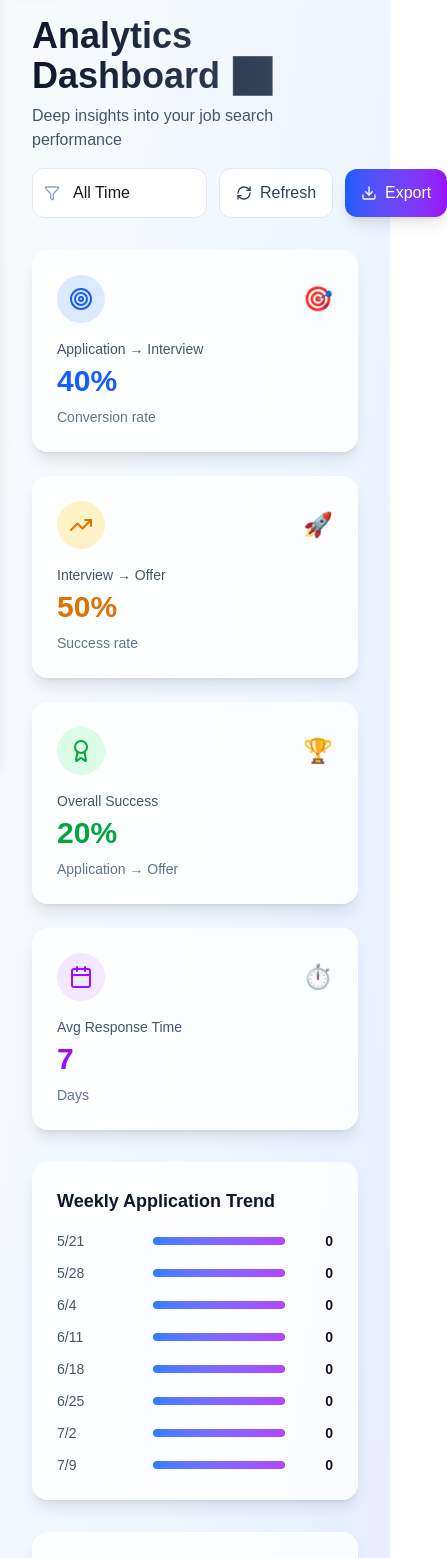
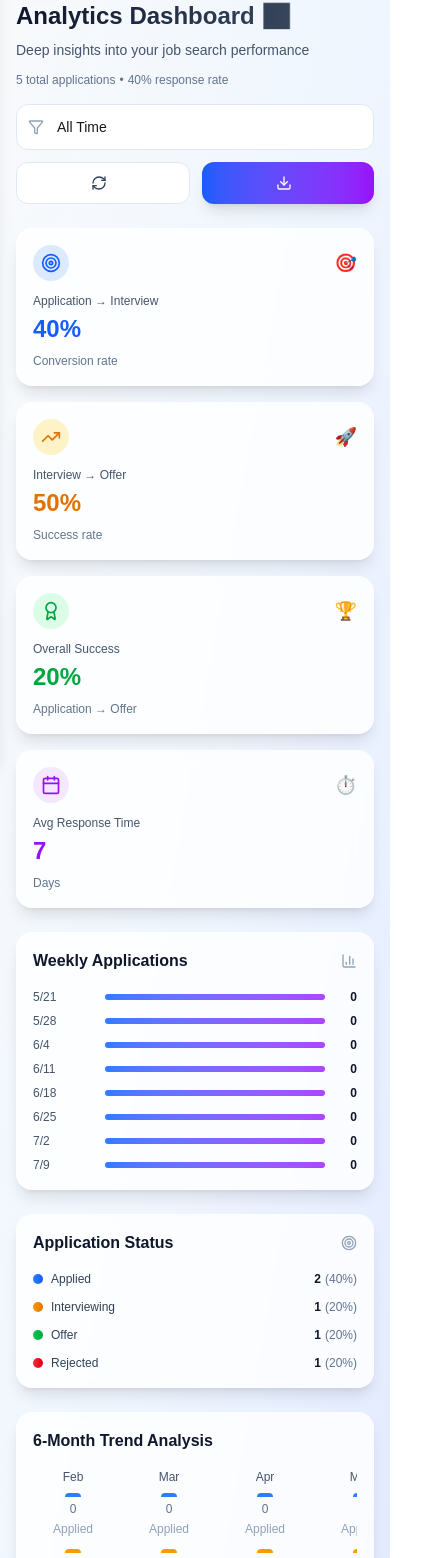
Before and after one commit to MikeTemi/job-tracker, a Next.js app: page /analytics in a window 390 px wide. Shown: the part 80-1638 px from the top of the page, 447 px wide, since content can reach past the window. Built offline with nearby package versions, Linux system fonts and the light colour scheme.

Commit message:
feat: enhance analytics page with improved responsiveness, loading states, and new chart components

```diff
--- a/src/app/analytics/page.tsx
+++ b/src/app/analytics/page.tsx
@@ -1,7 +1,7 @@
 'use client';
 
 import { useState, useEffect } from 'react';
-import { Calendar, TrendingUp, Target, Award, Filter, Download, RefreshCw } from 'lucide-react';
+import { Calendar, TrendingUp, Target, Award, Filter, Download, RefreshCw, BarChart3 } from 'lucide-react';
 import { Job, JobStatus } from '@/types/job';
 
 interface AnalyticsData {
@@ -24,7 +24,7 @@ export default function AnalyticsPage() {
   const [analytics, setAnalytics] = useState<AnalyticsData | null>(null);
   const [loading, setLoading] = useState(true);
   const [error, setError] = useState<string | null>(null);
-  const [dateRange, setDateRange] = useState('all'); // all, 30d, 90d, 6m, 1y
+  const [dateRange, setDateRange] = useState('all');
   const [refreshing, setRefreshing] = useState(false);
 
   useEffect(() => {
@@ -76,7 +76,7 @@ export default function AnalyticsPage() {
         cutoffDate.setFullYear(cutoffDate.getFullYear() - 1);
         break;
       default:
-        cutoffDate.setFullYear(2020); // Show all data
+        cutoffDate.setFullYear(2020);
     }
 
     const filteredJobs = jobsData.filter(job =>
@@ -182,7 +182,7 @@ export default function AnalyticsPage() {
         { period: '3 Months Ago', rate: Math.max(0, conversionRates.applicationToInterview - 10) }
       ],
       topCompanies,
-      averageResponseTime: 7, // Mock data - you could calculate this from actual response dates
+      averageResponseTime: 7,
       conversionRates
     };
   };
@@ -216,10 +216,10 @@ export default function AnalyticsPage() {
 
   if (loading) {
     return (
-      <div className="min-h-screen flex items-center justify-center">
+      <div className="min-h-screen bg-gradient-to-br from-slate-50 via-blue-50 to-indigo-100 flex items-center justify-center px-4">
         <div className="text-center">
-          <div className="animate-spin rounded-full h-12 w-12 border-b-2 border-blue-600 mx-auto"></div>
-          <p className="mt-4 text-slate-600">Loading analytics...</p>
+          <div className="animate-spin rounded-full h-8 w-8 sm:h-12 sm:w-12 border-b-2 border-blue-600 mx-auto"></div>
+          <p className="mt-4 text-slate-600 text-sm sm:text-base">Loading analytics...</p>
         </div>
       </div>
     );
@@ -227,19 +227,19 @@ export default function AnalyticsPage() {
 
   if (error) {
     return (
-      <div className="min-h-screen flex items-center justify-center">
-        <div className="bg-white rounded-xl shadow-lg p-8 max-w-md w-full mx-4">
+      <div className="min-h-screen bg-gradient-to-br from-slate-50 via-blue-50 to-indigo-100 flex items-center justify-center px-4">
+        <div className="bg-white rounded-xl shadow-lg p-6 sm:p-8 max-w-md w-full">
           <div className="text-center">
-            <div className="bg-red-100 rounded-full p-3 w-16 h-16 mx-auto mb-4">
-              <svg className="w-10 h-10 text-red-600" fill="none" stroke="currentColor" viewBox="0 0 24 24">
+            <div className="bg-red-100 rounded-full p-3 w-12 h-12 sm:w-16 sm:h-16 mx-auto mb-4">
+              <svg className="w-6 h-6 sm:w-10 sm:h-10 text-red-600" fill="none" stroke="currentColor" viewBox="0 0 24 24">
                 <path strokeLinecap="round" strokeLinejoin="round" strokeWidth={2} d="M12 8v4m0 4h.01M21 12a9 9 0 11-18 0 9 9 0 0118 0z" />
               </svg>
             </div>
             <h3 className="text-lg font-semibold text-gray-900 mb-2">Error Loading Analytics</h3>
-            <p className="text-gray-600 mb-4">{error}</p>
+            <p className="text-gray-600 mb-4 text-sm">{error}</p>
             <button
               onClick={fetchAnalytics}
-              className="bg-blue-600 text-white px-4 py-2 rounded-lg hover:bg-blue-700 transition-colors"
+              className="bg-blue-600 text-white px-4 py-2 rounded-lg hover:bg-blue-700 transition-colors text-sm"
             >
               Try Again
             </button>
@@ -252,29 +252,35 @@ export default function AnalyticsPage() {
   if (!analytics) return null;
 
   return (
-    <div className="min-h-screen p-8">
-      <div className="max-w-7xl mx-auto">
+    <div className="min-h-screen bg-gradient-to-br from-slate-50 via-blue-50 to-indigo-100">
+      <div className="max-w-7xl mx-auto px-4 sm:px-6 lg:px-8 py-4 sm:py-6 lg:py-8">
 
-        {/* Header */}
-        <div className="mb-8">
-          <div className="flex flex-col lg:flex-row lg:items-center lg:justify-between">
-            <div className="mb-4 lg:mb-0">
-              <h1 className="text-4xl font-bold bg-gradient-to-r from-slate-900 to-slate-600 bg-clip-text text-transparent">
+        {/* Enhanced Responsive Header */}
+        <div className="mb-6 sm:mb-8">
+          <div className="flex flex-col space-y-4 lg:flex-row lg:items-center lg:justify-between lg:space-y-0">
+            <div>
+              <h1 className="text-2xl sm:text-3xl lg:text-4xl font-bold bg-gradient-to-r from-slate-900 to-slate-600 bg-clip-text text-transparent">
                 Analytics Dashboard 📊
               </h1>
-              <p className="text-slate-600 mt-2">
+              <p className="text-slate-600 mt-2 text-sm sm:text-base">
                 Deep insights into your job search performance
               </p>
+              <div className="flex flex-wrap items-center gap-1 sm:gap-2 mt-3 text-xs sm:text-sm text-slate-500">
+                <span>{analytics.totalApplications} total applications</span>
+                <span>•</span>
+                <span>{analytics.conversionRates.applicationToInterview}% response rate</span>
+              </div>
             </div>
 
-            <div className="flex items-center space-x-3">
+            {/* Responsive Action Controls */}
+            <div className="flex flex-col sm:flex-row items-stretch sm:items-center gap-3">
               {/* Date Range Filter */}
               <div className="relative">
                 <Filter className="absolute left-3 top-1/2 transform -translate-y-1/2 text-slate-400 h-4 w-4" />
                 <select
                   value={dateRange}
                   onChange={(e) => setDateRange(e.target.value)}
-                  className="pl-10 pr-8 py-3 rounded-xl border border-slate-200 bg-white focus:outline-none focus:ring-2 focus:ring-blue-500/20 focus:border-blue-500 transition-colors appearance-none"
+                  className="w-full sm:w-auto pl-10 pr-8 py-3 rounded-xl border border-slate-200 bg-white focus:outline-none focus:ring-2 focus:ring-blue-500/20 focus:border-blue-500 transition-colors appearance-none text-sm"
                 >
                   <option value="all">All Time</option>
                   <option value="30d">Last 30 Days</option>
@@ -284,109 +290,121 @@ export default function AnalyticsPage() {
                 </select>
               </div>
 
-              {/* Refresh Button */}
+              {/* Action Buttons */}
+              <div className="flex space-x-3">
                 <button
                   onClick={handleRefresh}
                   disabled={refreshing}
-                className="flex items-center space-x-2 px-4 py-3 bg-white border border-slate-200 text-slate-700 rounded-xl hover:bg-slate-50 transition-colors disabled:opacity-50"
+                  className="flex-1 sm:flex-none flex items-center justify-center space-x-2 px-4 py-3 bg-white border border-slate-200 text-slate-700 rounded-xl hover:bg-slate-50 transition-colors disabled:opacity-50 text-sm"
                 >
                   <RefreshCw className={`h-4 w-4 ${refreshing ? 'animate-spin' : ''}`} />
-                <span>Refresh</span>
+                  <span className="hidden sm:inline">Refresh</span>
                 </button>
 
-              {/* Export Button */}
                 <button
                   onClick={exportAnalytics}
-                className="flex items-center space-x-2 px-4 py-3 bg-gradient-to-r from-blue-600 to-purple-600 text-white rounded-xl hover:from-blue-700 hover:to-purple-700 transition-all duration-200 shadow-lg hover:shadow-xl"
+                  className="flex-1 sm:flex-none flex items-center justify-center space-x-2 px-4 py-3 bg-gradient-to-r from-blue-600 to-purple-600 text-white rounded-xl hover:from-blue-700 hover:to-purple-700 transition-all duration-200 shadow-lg hover:shadow-xl text-sm"
                 >
                   <Download className="h-4 w-4" />
-                <span>Export</span>
+                  <span className="hidden sm:inline">Export</span>
                 </button>
               </div>
             </div>
           </div>
-
-        {/* Key Metrics */}
-        <div className="grid grid-cols-1 md:grid-cols-2 lg:grid-cols-4 gap-6 mb-8">
-          <div className="bg-white/80 backdrop-blur-sm rounded-2xl shadow-lg border border-white/20 p-6">
-            <div className="flex items-center justify-between mb-4">
-              <div className="bg-blue-100 rounded-full p-3">
-                <Target className="h-6 w-6 text-blue-600" />
-              </div>
-              <span className="text-2xl">🎯</span>
-            </div>
-            <h3 className="text-sm font-medium text-slate-600 mb-1">Application → Interview</h3>
-            <p className="text-3xl font-bold text-blue-600">{analytics.conversionRates.applicationToInterview}%</p>
-            <p className="text-sm text-slate-500 mt-2">Conversion rate</p>
         </div>
 
-          <div className="bg-white/80 backdrop-blur-sm rounded-2xl shadow-lg border border-white/20 p-6">
-            <div className="flex items-center justify-between mb-4">
-              <div className="bg-amber-100 rounded-full p-3">
-                <TrendingUp className="h-6 w-6 text-amber-600" />
+        {/* Enhanced Responsive Key Metrics Grid */}
+        <div className="grid grid-cols-1 sm:grid-cols-2 lg:grid-cols-4 gap-4 sm:gap-6 mb-6 sm:mb-8">
+
+          {/* Application → Interview Card */}
+          <div className="bg-white/80 backdrop-blur-sm rounded-2xl shadow-lg border border-white/20 p-4 sm:p-6 hover:shadow-xl transition-all duration-200">
+            <div className="flex items-center justify-between mb-3 sm:mb-4">
+              <div className="bg-blue-100 rounded-full p-2 sm:p-3">
+                <Target className="h-5 w-5 sm:h-6 sm:w-6 text-blue-600" />
               </div>
-              <span className="text-2xl">🚀</span>
+              <span className="text-lg sm:text-2xl">🎯</span>
             </div>
-            <h3 className="text-sm font-medium text-slate-600 mb-1">Interview → Offer</h3>
-            <p className="text-3xl font-bold text-amber-600">{analytics.conversionRates.interviewToOffer}%</p>
-            <p className="text-sm text-slate-500 mt-2">Success rate</p>
+            <h3 className="text-xs sm:text-sm font-medium text-slate-600 mb-1">Application → Interview</h3>
+            <p className="text-2xl sm:text-3xl font-bold text-blue-600">{analytics.conversionRates.applicationToInterview}%</p>
+            <p className="text-xs sm:text-sm text-slate-500 mt-2">Conversion rate</p>
           </div>
 
-          <div className="bg-white/80 backdrop-blur-sm rounded-2xl shadow-lg border border-white/20 p-6">
-            <div className="flex items-center justify-between mb-4">
-              <div className="bg-green-100 rounded-full p-3">
-                <Award className="h-6 w-6 text-green-600" />
+          {/* Interview → Offer Card */}
+          <div className="bg-white/80 backdrop-blur-sm rounded-2xl shadow-lg border border-white/20 p-4 sm:p-6 hover:shadow-xl transition-all duration-200">
+            <div className="flex items-center justify-between mb-3 sm:mb-4">
+              <div className="bg-amber-100 rounded-full p-2 sm:p-3">
+                <TrendingUp className="h-5 w-5 sm:h-6 sm:w-6 text-amber-600" />
               </div>
-              <span className="text-2xl">🏆</span>
+              <span className="text-lg sm:text-2xl">🚀</span>
             </div>
-            <h3 className="text-sm font-medium text-slate-600 mb-1">Overall Success</h3>
-            <p className="text-3xl font-bold text-green-600">{analytics.conversionRates.overallSuccess}%</p>
-            <p className="text-sm text-slate-500 mt-2">Application → Offer</p>
+            <h3 className="text-xs sm:text-sm font-medium text-slate-600 mb-1">Interview → Offer</h3>
+            <p className="text-2xl sm:text-3xl font-bold text-amber-600">{analytics.conversionRates.interviewToOffer}%</p>
+            <p className="text-xs sm:text-sm text-slate-500 mt-2">Success rate</p>
           </div>
 
-          <div className="bg-white/80 backdrop-blur-sm rounded-2xl shadow-lg border border-white/20 p-6">
-            <div className="flex items-center justify-between mb-4">
-              <div className="bg-purple-100 rounded-full p-3">
-                <Calendar className="h-6 w-6 text-purple-600" />
+          {/* Overall Success Card */}
+          <div className="bg-white/80 backdrop-blur-sm rounded-2xl shadow-lg border border-white/20 p-4 sm:p-6 hover:shadow-xl transition-all duration-200">
+            <div className="flex items-center justify-between mb-3 sm:mb-4">
+              <div className="bg-green-100 rounded-full p-2 sm:p-3">
+                <Award className="h-5 w-5 sm:h-6 sm:w-6 text-green-600" />
               </div>
-              <span className="text-2xl">⏱️</span>
+              <span className="text-lg sm:text-2xl">🏆</span>
             </div>
-            <h3 className="text-sm font-medium text-slate-600 mb-1">Avg Response Time</h3>
-            <p className="text-3xl font-bold text-purple-600">{analytics.averageResponseTime}</p>
-            <p className="text-sm text-slate-500 mt-2">Days</p>
+            <h3 className="text-xs sm:text-sm font-medium text-slate-600 mb-1">Overall Success</h3>
+            <p className="text-2xl sm:text-3xl font-bold text-green-600">{analytics.conversionRates.overallSuccess}%</p>
+            <p className="text-xs sm:text-sm text-slate-500 mt-2">Application → Offer</p>
+          </div>
+
+          {/* Average Response Time Card */}
+          <div className="bg-white/80 backdrop-blur-sm rounded-2xl shadow-lg border border-white/20 p-4 sm:p-6 hover:shadow-xl transition-all duration-200">
+            <div className="flex items-center justify-between mb-3 sm:mb-4">
+              <div className="bg-purple-100 rounded-full p-2 sm:p-3">
+                <Calendar className="h-5 w-5 sm:h-6 sm:w-6 text-purple-600" />
+              </div>
+              <span className="text-lg sm:text-2xl">⏱️</span>
+            </div>
+            <h3 className="text-xs sm:text-sm font-medium text-slate-600 mb-1">Avg Response Time</h3>
+            <p className="text-2xl sm:text-3xl font-bold text-purple-600">{analytics.averageResponseTime}</p>
+            <p className="text-xs sm:text-sm text-slate-500 mt-2">Days</p>
           </div>
         </div>
 
-        {/* Charts Grid */}
-        <div className="grid grid-cols-1 lg:grid-cols-2 gap-8 mb-8">
+        {/* Enhanced Responsive Charts Grid */}
+        <div className="grid grid-cols-1 lg:grid-cols-2 gap-6 lg:gap-8 mb-6 sm:mb-8">
 
-          {/* Weekly Applications Chart */}
-          <div className="bg-white/80 backdrop-blur-sm rounded-2xl shadow-lg border border-white/20 p-6">
-            <h3 className="text-lg font-bold text-slate-900 mb-4">Weekly Application Trend</h3>
-            <div className="space-y-3">
+          {/* Weekly Applications Chart - Mobile Optimized */}
+          <div className="bg-white/80 backdrop-blur-sm rounded-2xl shadow-lg border border-white/20 p-4 sm:p-6">
+            <div className="flex items-center justify-between mb-4 sm:mb-6">
+              <h3 className="text-base sm:text-lg font-bold text-slate-900">Weekly Applications</h3>
+              <BarChart3 className="h-4 w-4 sm:h-5 sm:w-5 text-slate-400" />
+            </div>
+            <div className="space-y-2 sm:space-y-3">
               {analytics.weeklyApplications.map((week, index) => (
                 <div key={index} className="flex items-center justify-between">
-                  <span className="text-sm text-slate-600 w-20">{week.week}</span>
-                  <div className="flex-1 mx-4">
-                    <div className="bg-slate-200 rounded-full h-2">
+                  <span className="text-xs sm:text-sm text-slate-600 w-16 sm:w-20">{week.week}</span>
+                  <div className="flex-1 mx-2 sm:mx-4">
+                    <div className="bg-slate-200 rounded-full h-1.5 sm:h-2">
                       <div
-                        className="bg-gradient-to-r from-blue-500 to-purple-500 h-2 rounded-full transition-all duration-500"
+                        className="bg-gradient-to-r from-blue-500 to-purple-500 h-1.5 sm:h-2 rounded-full transition-all duration-500"
                         style={{
                           width: `${Math.max(10, (week.count / Math.max(...analytics.weeklyApplications.map(w => w.count))) * 100)}%`
                         }}
                       ></div>
                     </div>
                   </div>
-                  <span className="text-sm font-semibold text-slate-900 w-8 text-right">{week.count}</span>
+                  <span className="text-xs sm:text-sm font-semibold text-slate-900 w-6 sm:w-8 text-right">{week.count}</span>
                 </div>
               ))}
             </div>
           </div>
 
-          {/* Status Distribution */}
-          <div className="bg-white/80 backdrop-blur-sm rounded-2xl shadow-lg border border-white/20 p-6">
-            <h3 className="text-lg font-bold text-slate-900 mb-4">Application Status</h3>
-            <div className="space-y-4">
+          {/* Status Distribution - Mobile Optimized */}
+          <div className="bg-white/80 backdrop-blur-sm rounded-2xl shadow-lg border border-white/20 p-4 sm:p-6">
+            <div className="flex items-center justify-between mb-4 sm:mb-6">
+              <h3 className="text-base sm:text-lg font-bold text-slate-900">Application Status</h3>
+              <Target className="h-4 w-4 sm:h-5 sm:w-5 text-slate-400" />
+            </div>
+            <div className="space-y-3 sm:space-y-4">
               {analytics.statusDistribution.map((status, index) => {
                 const colors = {
                   [JobStatus.APPLIED]: 'from-blue-500 to-blue-600',
@@ -397,12 +415,12 @@ export default function AnalyticsPage() {
 
                 return (
                   <div key={index} className="flex items-center justify-between">
-                    <div className="flex items-center space-x-3">
-                      <div className={`w-3 h-3 rounded-full bg-gradient-to-r ${colors[status.status as JobStatus] || 'from-gray-500 to-gray-600'}`}></div>
-                      <span className="text-sm text-slate-700 capitalize">{status.status.toLowerCase()}</span>
+                    <div className="flex items-center space-x-2 sm:space-x-3">
+                      <div className={`w-2.5 h-2.5 sm:w-3 sm:h-3 rounded-full bg-gradient-to-r ${colors[status.status as JobStatus] || 'from-gray-500 to-gray-600'}`}></div>
+                      <span className="text-xs sm:text-sm text-slate-700 capitalize">{status.status.toLowerCase()}</span>
                     </div>
-                    <div className="flex items-center space-x-2">
-                      <span className="text-sm font-semibold text-slate-900">{status.count}</span>
+                    <div className="flex items-center space-x-1 sm:space-x-2">
+                      <span className="text-xs sm:text-sm font-semibold text-slate-900">{status.count}</span>
                       <span className="text-xs text-slate-500">({status.percentage}%)</span>
                     </div>
                   </div>
@@ -412,32 +430,32 @@ export default function AnalyticsPage() {
           </div>
         </div>
 
-        {/* Monthly Trends */}
-        <div className="bg-white/80 backdrop-blur-sm rounded-2xl shadow-lg border border-white/20 p-6 mb-8">
-          <h3 className="text-lg font-bold text-slate-900 mb-6">6-Month Trend Analysis</h3>
+        {/* Enhanced Responsive Monthly Trends */}
+        <div className="bg-white/80 backdrop-blur-sm rounded-2xl shadow-lg border border-white/20 p-4 sm:p-6 mb-6 sm:mb-8">
+          <h3 className="text-base sm:text-lg font-bold text-slate-900 mb-4 sm:mb-6">6-Month Trend Analysis</h3>
           <div className="overflow-x-auto">
-            <div className="flex space-x-8 min-w-fit">
+            <div className="flex space-x-4 sm:space-x-8 min-w-fit pb-2">
               {analytics.monthlyTrends.map((month, index) => (
-                <div key={index} className="flex flex-col items-center min-w-[100px]">
-                  <div className="text-sm font-medium text-slate-600 mb-2">{month.month}</div>
+                <div key={index} className="flex flex-col items-center min-w-[80px] sm:min-w-[100px]">
+                  <div className="text-xs sm:text-sm font-medium text-slate-600 mb-2">{month.month}</div>
 
                   {/* Applications Bar */}
-                  <div className="flex flex-col items-center space-y-1 mb-4">
-                    <div className="w-6 bg-blue-500 rounded-t" style={{ height: `${Math.max(4, (month.applied / 10) * 80)}px` }}></div>
+                  <div className="flex flex-col items-center space-y-1 mb-3 sm:mb-4">
+                    <div className="w-4 sm:w-6 bg-blue-500 rounded-t" style={{ height: `${Math.max(4, (month.applied / 10) * 60)}px` }}></div>
                     <span className="text-xs text-slate-500">{month.applied}</span>
                     <span className="text-xs text-slate-400">Applied</span>
                   </div>
 
                   {/* Interviews Bar */}
-                  <div className="flex flex-col items-center space-y-1 mb-4">
-                    <div className="w-6 bg-amber-500 rounded-t" style={{ height: `${Math.max(4, (month.interviews / 5) * 60)}px` }}></div>
+                  <div className="flex flex-col items-center space-y-1 mb-3 sm:mb-4">
+                    <div className="w-4 sm:w-6 bg-amber-500 rounded-t" style={{ height: `${Math.max(4, (month.interviews / 5) * 45)}px` }}></div>
                     <span className="text-xs text-slate-500">{month.interviews}</span>
                     <span className="text-xs text-slate-400">Interviews</span>
                   </div>
 
                   {/* Offers Bar */}
                   <div className="flex flex-col items-center space-y-1">
-                    <div className="w-6 bg-green-500 rounded-t" style={{ height: `${Math.max(4, (month.offers / 2) * 40)}px` }}></div>
+                    <div className="w-4 sm:w-6 bg-green-500 rounded-t" style={{ height: `${Math.max(4, (month.offers / 2) * 30)}px` }}></div>
                     <span className="text-xs text-slate-500">{month.offers}</span>
                     <span className="text-xs text-slate-400">Offers</span>
                   </div>
@@ -447,28 +465,31 @@ export default function AnalyticsPage() {
           </div>
         </div>
 
-        {/* Top Companies */}
-        <div className="bg-white/80 backdrop-blur-sm rounded-2xl shadow-lg border border-white/20 p-6">
-          <h3 className="text-lg font-bold text-slate-900 mb-6">Top Companies by Applications</h3>
+        {/* Enhanced Responsive Top Companies */}
+        <div className="bg-white/80 backdrop-blur-sm rounded-2xl shadow-lg border border-white/20 p-4 sm:p-6">
+          <h3 className="text-base sm:text-lg font-bold text-slate-900 mb-4 sm:mb-6">Top Companies by Applications</h3>
           {analytics.topCompanies.length === 0 ? (
-            <div className="text-center py-8">
-              <p className="text-slate-500">No company data available yet</p>
+            <div className="text-center py-6 sm:py-8">
+              <div className="bg-slate-100 rounded-full p-3 w-12 h-12 sm:w-16 sm:h-16 mx-auto mb-4">
+                <BarChart3 className="w-6 h-6 sm:w-10 sm:h-10 text-slate-400" />
+              </div>
+              <p className="text-slate-500 text-sm sm:text-base">No company data available yet</p>
             </div>
           ) : (
-            <div className="space-y-4">
+            <div className="space-y-3 sm:space-y-4">
               {analytics.topCompanies.map((company, index) => (
-                <div key={index} className="flex items-center justify-between p-4 rounded-lg border border-slate-200 hover:bg-slate-50 transition-colors">
-                  <div className="flex items-center space-x-4">
-                    <div className="w-8 h-8 bg-gradient-to-r from-blue-500 to-purple-500 rounded-lg flex items-center justify-center text-white font-bold text-sm">
+                <div key={index} className="flex items-center justify-between p-3 sm:p-4 rounded-lg border border-slate-200 hover:bg-slate-50 transition-colors">
+                  <div className="flex items-center space-x-3 sm:space-x-4">
+                    <div className="w-6 h-6 sm:w-8 sm:h-8 bg-gradient-to-r from-blue-500 to-purple-500 rounded-lg flex items-center justify-center text-white font-bold text-xs sm:text-sm">
                       {index + 1}
                     </div>
                     <div>
-                      <h4 className="font-semibold text-slate-900">{company.company}</h4>
-                      <p className="text-sm text-slate-600">{company.applications} applications</p>
+                      <h4 className="font-semibold text-slate-900 text-sm sm:text-base">{company.company}</h4>
+                      <p className="text-xs sm:text-sm text-slate-600">{company.applications} applications</p>
                     </div>
                   </div>
                   <div className="text-right">
-                    <div className="text-lg font-bold text-green-600">{company.successRate}%</div>
+                    <div className="text-base sm:text-lg font-bold text-green-600">{company.successRate}%</div>
                     <div className="text-xs text-slate-500">Response rate</div>
                   </div>
                 </div>
```
Lines whose indentation alone changed are shown as unchanged.
